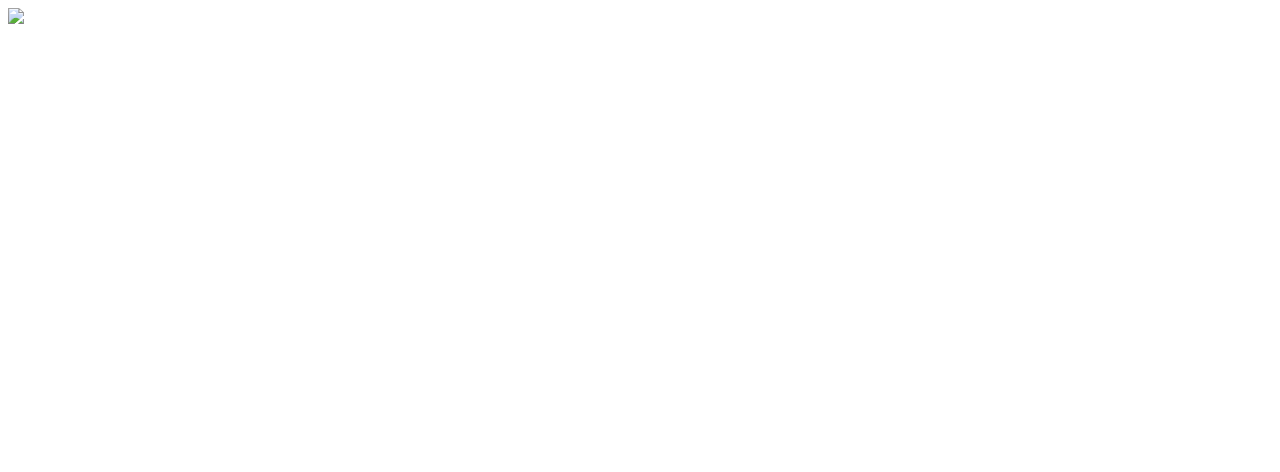
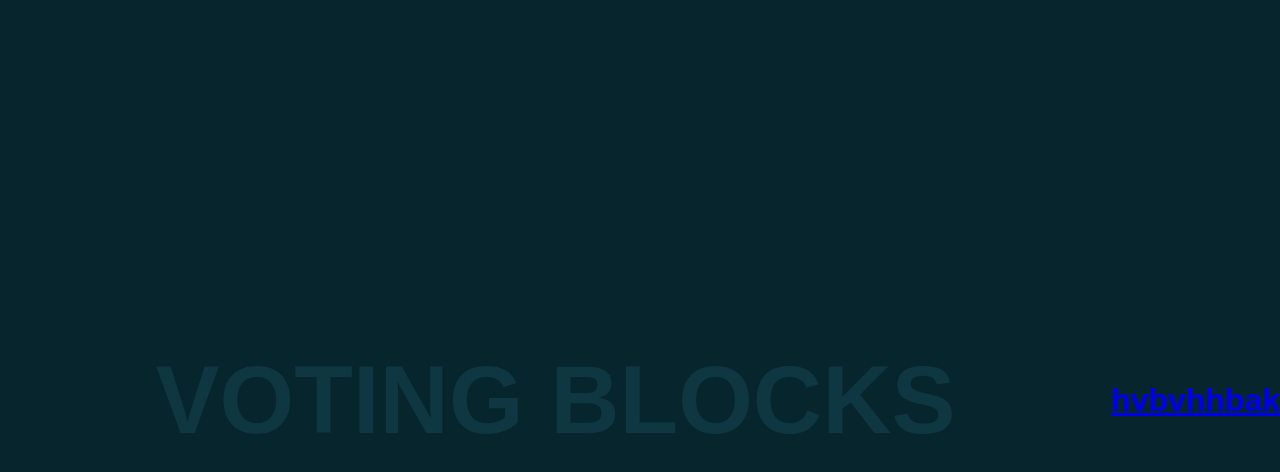
Before and after one commit to abhinavpandeyap/VotingBlocks, a plain HTML site: page index.html in a window 1280 px wide. Drawn offline with Linux system fonts and the light colour scheme.

Commit message:
starting

```diff
--- /dev/null
+++ b/1.css
@@ -0,0 +1,62 @@
+*
+{
+    margin: 0%;
+    padding: 0%;
+    box-sizing: border-box;
+    font-family: arial;
+
+}
+
+body
+{
+    display: flex;
+    justify-content: center;
+    align-items: center;
+min-height: 100vh;
+background: #07252d;
+}
+
+h2
+{
+font-size: 6em;
+color: #0e3742;
+text-transform: uppercase;
+width: 100%;
+text-align:center;
+-webkit-box-reflect: below -4px linear-gradient
+(
+    transparent,#0004
+);
+}
+h2 span
+{
+animation: animate 5s linear infinite ;
+
+}
+h2 span:nth-child(even)
+{
+    animation-delay: 0.4s;
+}
+
+
+@keyframes animate
+
+{
+  0%,18%,20%,50.1%,60%,65.1%,80%,90.1%,92%
+{
+    color: #0e3742;
+    text-shadow: none;
+}
+
+18.1%,20.1%,30%,50%,60.1%,65%,80.1%,92.1%,100%
+{
+    color: #fff;
+    text-shadow: 0 0 10px #03bcf4;
+    0 0 20px  #03bcf4;
+    0 0 40px  #03bcf4;
+    0 0 80px  #03bcf4;
+    0 0 160px  #03bcf4;
+    0 0 400px  #03bcf4;
+}
+
+}
--- a/index.html
+++ b/index.html
@@ -1,9 +1,31 @@
-<!DOCTYPE html>
+<html>
+
+<head>
+    <title>
+        VotingBlocks
+    </title>
+    <link rel="stylesheet" type="text/css" href="1.css">
+</head>
 
 <body>
 
-<div>
-  <a><img src="New folder/VB.png"/></a>
-</div>
+
+
+
+    <h2>
+        <span>Voting</span>
+        <span>Blocks</span>
+    </h2>
+
+
+        <h1>
+            <a href="https://www.slideshare.net/asrithak/blockchain-technology-ppt">
+            hvbvhhbak</a>
+        </h1>
+    </a>
+
+
+
 </body>
+
 </html>
```
